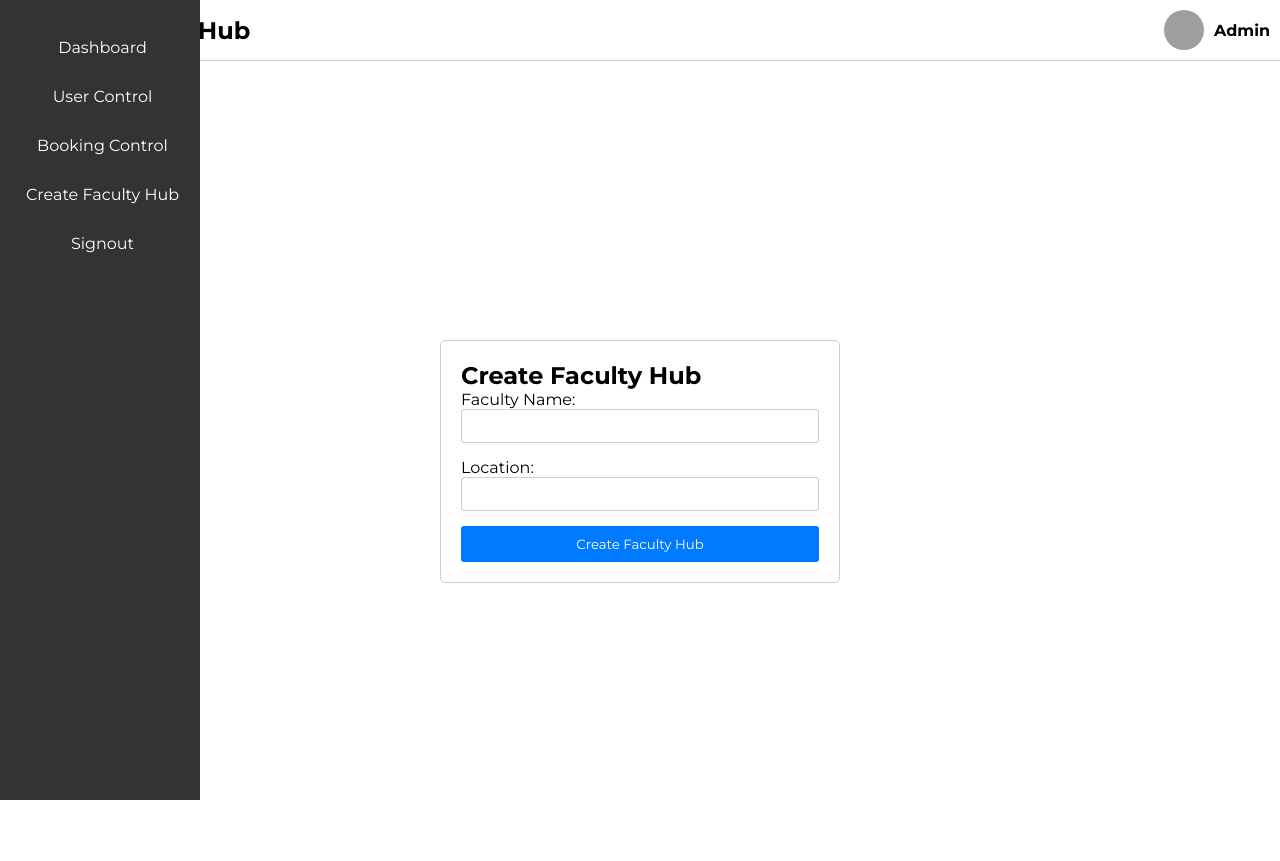
After one commit to jelwingeuan/University-Appointment-System-UAS-, a Flask app: page /create_faculty_hub in a window 1280 px wide. The commit adds this page. Run offline with Flask 3, Linux system fonts and the light colour scheme; grey boxes are pictures that could not be loaded.

Commit message:
v1.2.2_admin_fac <Added create_faculty_hub page> (2024.05.02, 22:50)

```diff
--- a/app.py
+++ b/app.py
@@ -2,7 +2,6 @@ from flask import Flask, render_template, request, redirect, url_for
 import sqlite3
 import bcrypt
 import random
-from flask import request, jsonify
 
 
 app = Flask(__name__)
@@ -110,26 +109,41 @@ def render_template_invoice():
 def admin():
     return render_template("admin.html")
 
-@app.route("/create_faculty_hub", methods=["POST"])
+
+@app.route("/create_faculty_hub", methods=["GET", "POST"])
 def create_faculty_hub():
     if request.method == "POST":
-        # Extract data from the request
+        # Extract data from the form submission
         faculty_name = request.form.get("faculty_name")
         faculty_location = request.form.get("faculty_location")
 
         # Validate the data (you can add more validation if needed)
         if not faculty_name or not faculty_location:
-            return jsonify({"error": "Missing required fields"}), 400
+            return render_template(
+                "create_faculty_hub.html", message="Missing required fields"
+            )
 
-        # Here you can insert the faculty hub into your database
-        # For example:
-        # conn = get_db_connection()
-        # cursor = conn.cursor()
-        # cursor.execute("INSERT INTO faculty_hubs (name, location) VALUES (?, ?)", (faculty_name, faculty_location))
-        # conn.commit()
-        # conn.close()
+        try:
+            # Insert the faculty hub into the database
+            conn = get_db_connection()
+            cursor = conn.cursor()
+            cursor.execute(
+                "INSERT INTO faculty_hubs (name, location) VALUES (?, ?)",
+                (faculty_name, faculty_location),
+            )
+            conn.commit()
+            conn.close()
+            return redirect(
+                url_for("admin")
+            )  # Redirect to admin page after successful insertion
+        except Exception as e:
+            return render_template(
+                "create_faculty_hub.html",
+                message="An error occurred while creating faculty hub",
+            )
 
-        return jsonify({"message": "Faculty hub created successfully"}), 201
+    # If it's a GET request, simply render the create faculty hub page
+    return render_template("create_faculty_hub.html")
 
 
 @app.route("/signoutflash")
--- /dev/null
+++ b/templates/create_faculty_hub.html
@@ -0,0 +1,109 @@
+<!-- create_faculty_hub.html -->
+
+<!DOCTYPE html>
+<html lang="en">
+<head>
+    <meta charset="UTF-8">
+    <meta name="viewport" content="width=device-width, initial-scale=1.0">
+    <title>Create Faculty Hub</title>
+    <link rel="stylesheet" href="../static/style.css">
+    <style>
+        .center-container {
+            display: flex;
+            justify-content: center;
+            align-items: center;
+            height: 100vh;
+        }
+        .sidebar {
+            background-color: #333;
+            color: #fff;
+            width: 200px;
+            height: 100vh;
+            padding-top: 20px;
+            position: fixed;
+            top: 0;
+            left: 0;
+        }
+        .sidebar ul {
+            list-style-type: none;
+            padding: 0;
+        }
+        .sidebar ul li {
+            padding: 10px;
+            cursor: pointer;
+        }
+        .sidebar ul li a {
+            color: #fff;
+            text-decoration: none;
+        }
+        .create-faculty-hub {
+            width: 400px; /* Adjust width as needed */
+            padding: 20px;
+            border: 1px solid #ccc;
+            border-radius: 5px;
+        }
+        .form-group {
+            margin-bottom: 15px;
+        }
+        input[type="text"] {
+            width: 100%;
+            padding: 8px;
+            border-radius: 3px;
+            border: 1px solid #ccc;
+        }
+        button[type="submit"] {
+            width: 100%;
+            padding: 10px;
+            background-color: #007bff;
+            color: #fff;
+            border: none;
+            border-radius: 3px;
+            cursor: pointer;
+        }
+        button[type="submit"]:hover {
+            background-color: #0056b3;
+        }
+        .error {
+            color: red;
+        }
+    </style>
+</head>
+<body>
+    <header>
+        <h2>Create Faculty Hub</h2>
+        <div class="profile-container">
+            <img src="https://scontent.fkul16-4.fna.fbcdn.net/v/t39.30808-1/436449833_7379349335463790_1784858083920378799_n.jpg?stp=dst-jpg_p320x320&_nc_cat=104&ccb=1-7&_nc_sid=5f2048&_nc_ohc=3roSzPxS-N0Ab58mfNR&_nc_ht=scontent.fkul16-4.fna&oh=00_AfDVQyRsWjBjOiwuFkSgNSTAYj98gOwqrjaiYsLGGEFRVw&oe=662BE62C" class="profile-photo">
+            <h4>Admin</h4>
+        </div>
+    </header>
+    <div class="sidebar">
+        <ul>
+            <li><i class='bx bx-laptop'></i><a href="/admin">Dashboard</a></li>
+            <li><i class='bx bx-user'></i><a href="/usercontrol">User Control</a></li>
+            <li><i class='bx bx-cart'></i><a href="/bookingcontrol">Booking Control</a></li>
+            <li><i class='bx bx-plus'></i><a href="/create_faculty_hub">Create Faculty Hub</a></li>
+            <li><i class='bx bx-cog'></i><a href="/signoutflash">Signout</a></li>
+        </ul>
+    </div>
+    <div class="center-container">
+        <div class="create-faculty-hub">
+            <h2>Create Faculty Hub</h2>
+            <form id="createFacultyHubForm" action="/create_faculty_hub" method="POST">
+                <div class="form-group">
+                    <label for="facultyName">Faculty Name:</label>
+                    <input type="text" id="facultyName" name="faculty_name" required>
+                </div>
+                <div class="form-group">
+                    <label for="facultyLocation">Location:</label>
+                    <input type="text" id="facultyLocation" name="faculty_location" required>
+                </div>
+                <button type="submit">Create Faculty Hub</button>
+                <!-- Display error message if any -->
+                {% if message %}
+                <p class="error">{{ message }}</p>
+                {% endif %}
+            </form>
+        </div>
+    </div>
+</body>
+</html>
```
Also changed, not shown: templates/admin.html (+1 -15 lines).
